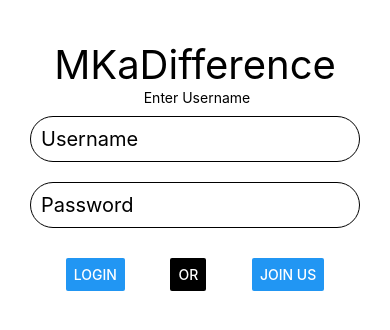
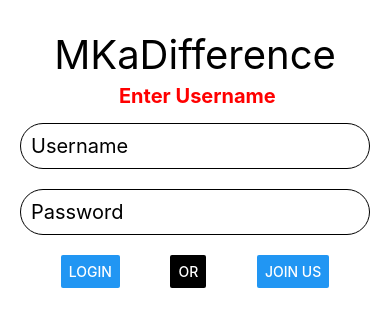
Before and after one commit to jalfawadleh/mkadifference, a React Native app: screen / in a window 390 px wide. Both pictures are taken after a click on the button "LOGIN". Shown: the top 330 px of the page. Built offline with nearby package versions, Linux system fonts and the light colour scheme.

Commit message:
Design update

```diff
--- a/Components/LoginForm.tsx
+++ b/Components/LoginForm.tsx
@@ -84,7 +84,7 @@ export default function LoginForm(probs: {
             <Text style={styles.note}>Username will decide the avatar</Text>
           </>
         )}
-        <Text style={styles.note}> {error}</Text>
+        {error && <Text style={styles.error}> {error}</Text>}
         <TextInput
           style={styles.input}
           autoComplete="username"
@@ -151,7 +151,7 @@ export default function LoginForm(probs: {
 
 const styles = StyleSheet.create({
   view: {
-    padding: 20,
+    padding: 10,
   },
   header: {
     color: 'black',
@@ -165,6 +165,13 @@ const styles = StyleSheet.create({
     width: 100,
     height: 100,
     alignSelf: 'center',
+  },
+  error: {
+    padding: 5,
+    color: 'red',
+    alignSelf: 'center',
+    fontSize: 20,
+    fontWeight: 'bold',
   },
   viewForm: {
     margin: 0,
@@ -183,7 +190,7 @@ const styles = StyleSheet.create({
     flexWrap: 'wrap',
     flexDirection: 'row',
     justifyContent: 'space-evenly',
-    paddingTop: 20,
+    paddingTop: 10,
     margin: 0,
   },
   viewButton: {
```
